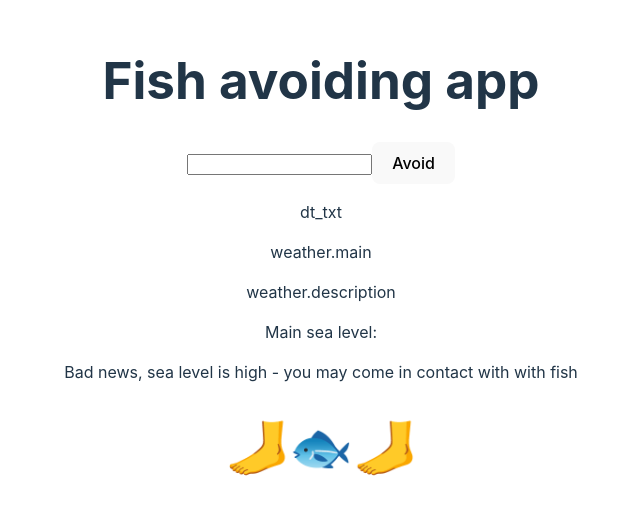
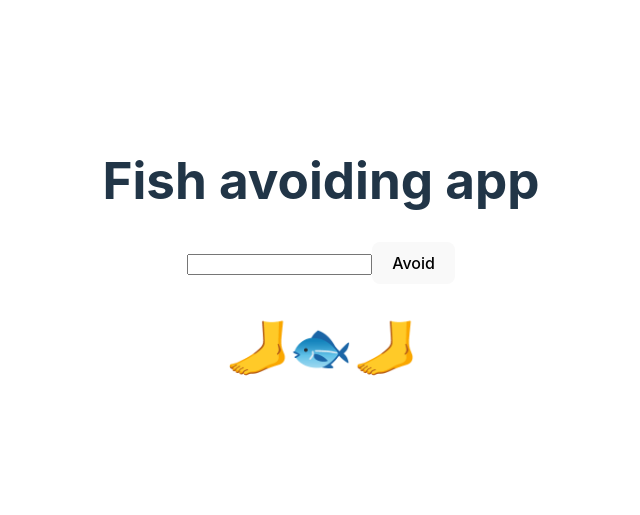
Before and after one commit to SchoolOfCode/workshop-typescript-types-of-weather-fishavoiders, a React (Vite) app in the folder vite-project/: page / in a window 1280 px wide. Shown: the part 137-652 px from the top of the page, without its empty margins (319-959 px from the left). Built offline with nearby package versions, Linux system fonts and the light colour scheme.

Commit message:
final push

```diff
--- a/vite-project/src/App.tsx
+++ b/vite-project/src/App.tsx
@@ -21,6 +21,9 @@ function App() {
     //console.log(cityData);
     let weatherData = await getWeather(cityData[0].lat, cityData[0].lon);
     setSeaLevel(weatherData.list[0].main.sea_level);
+    setDateTime(weatherData.list[0].dt_txt);
+    setWeatherMain(weatherData.list[0].weather[0].main);
+    setWeatherDesc(weatherData.list[0].weather[0].description);
   }
 
   async function getCity(query:string) {
@@ -65,11 +68,11 @@ function App() {
           <button type="submit">Avoid</button>
         </form>
         <section id="content">
-          <p>dt_txt {seaLevel}</p>
-          <p>weather.main {seaLevel}</p>
-          <p>weather.description {seaLevel}</p>
-          <p>Main sea level: {seaLevel}</p>
-          <p>{parseInt(seaLevel) < 1010 ? `Fantastic, sea level is low - you won't be in contact with any fish` : `Bad news, sea level is high - you may come in contact with with fish`}</p>
+          <p>{dateTime}</p>
+          <p>{weatherMain}</p>
+          <p>{weatherDesc}</p>
+          <p>{seaLevel ? `Main sea level: ` : ``}{seaLevel}</p>
+          <p>{seaLevel ? parseInt(seaLevel) < 1010 ? `Fantastic, sea level is low - you won't be in contact with any fish` : `Bad news, sea level is high - you may come in contact with with fish` : ``}</p>
         </section>
       </main>
       <footer>
```
